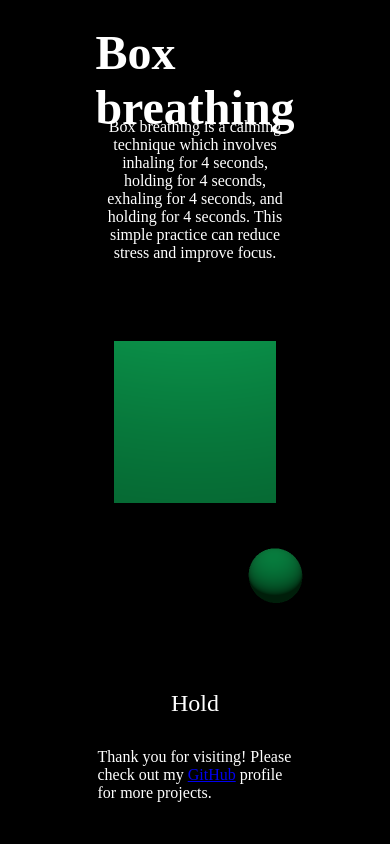
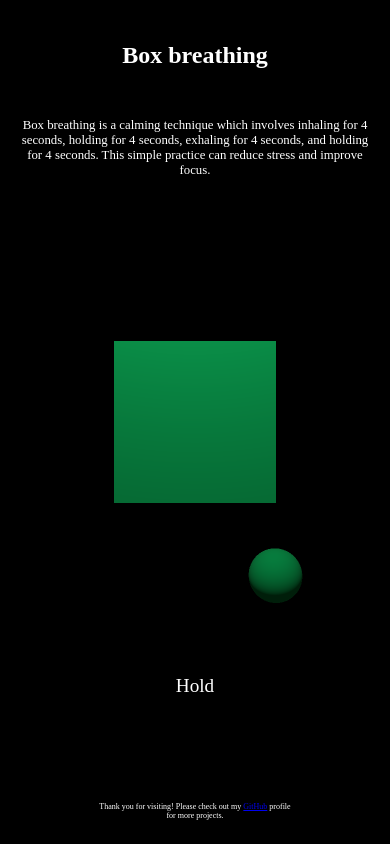
Before and after one commit to tautminas/box-breathing, a website built with Vite: page index.html in a window 390 px wide. Built offline with nearby package versions, Linux system fonts and the light colour scheme; animation ran at ten frames a second.

Commit message:
Add responsiveness with media query

```diff
--- a/style.css
+++ b/style.css
@@ -35,7 +35,8 @@ html {
   text-align: center;
 }
 
-.lead p {
+.lead p,
+.footer p {
   display: inline-block;
   text-align: left;
   padding-left: 50%;
@@ -45,9 +46,40 @@ html {
 .footer {
   font-size: 1rem;
   bottom: 5%;
+  text-align: center;
 }
 
 .command {
   font-size: 1.5rem;
   bottom: 15%;
 }
+
+/* Media Queries for smaller screens */
+@media screen and (max-width: 760px) {
+  .absolute-center {
+    left: 50%;
+    top: 50%;
+    transform: translate(-50%, 0%);
+  }
+
+  .title {
+    font-size: 1.5rem;
+    top: 5%;
+  }
+
+  .lead {
+    font-size: 0.8rem;
+    top: 14%;
+    width: 90%;
+  }
+
+  .command {
+    font-size: 1.2rem;
+    top: 80%;
+  }
+
+  .footer {
+    font-size: 0.5rem;
+    top: 95%;
+  }
+}
```
